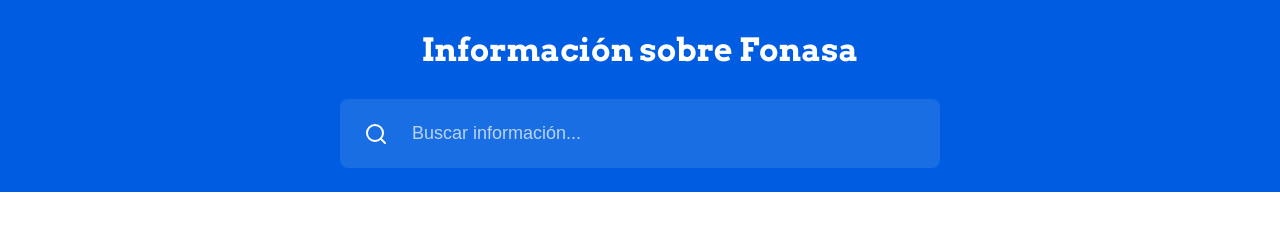
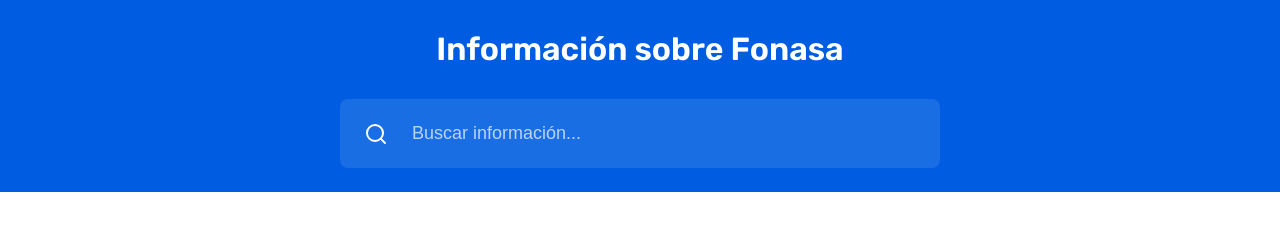
Before and after one commit to JoseAtel/fonasa.info, a Jekyll site: the page built from index.md, in a window 1280 px wide. Shown: the top 226 px of the page. Built offline with Jekyll 4.4.1, drawn with Linux system fonts in a browser that asks for light colours.

Commit message:
Update
Styles.css

```diff
--- a/assets/css/styles.css
+++ b/assets/css/styles.css
@@ -1,4 +1,4 @@
-@import url('https://fonts.googleapis.com/css2?family=Arvo:ital,wght@0,400;0,700;1,400;1,700&display=swap');
+@import url('https://fonts.googleapis.com/css2?family=Rubik:ital,wght@0,300..900;1,300..900&display=swap');
 /* Variables CSS */
 :root {
     /* Colores */
@@ -123,7 +123,7 @@
     color: white;
     text-decoration: none;
     font-size: var(--font-size-lg);
-    font-family: "Arvo", serif;
+    font-family: "Rubik", sans-serif;
     font-weight: 700;
     font-style: normal;
   }
```
